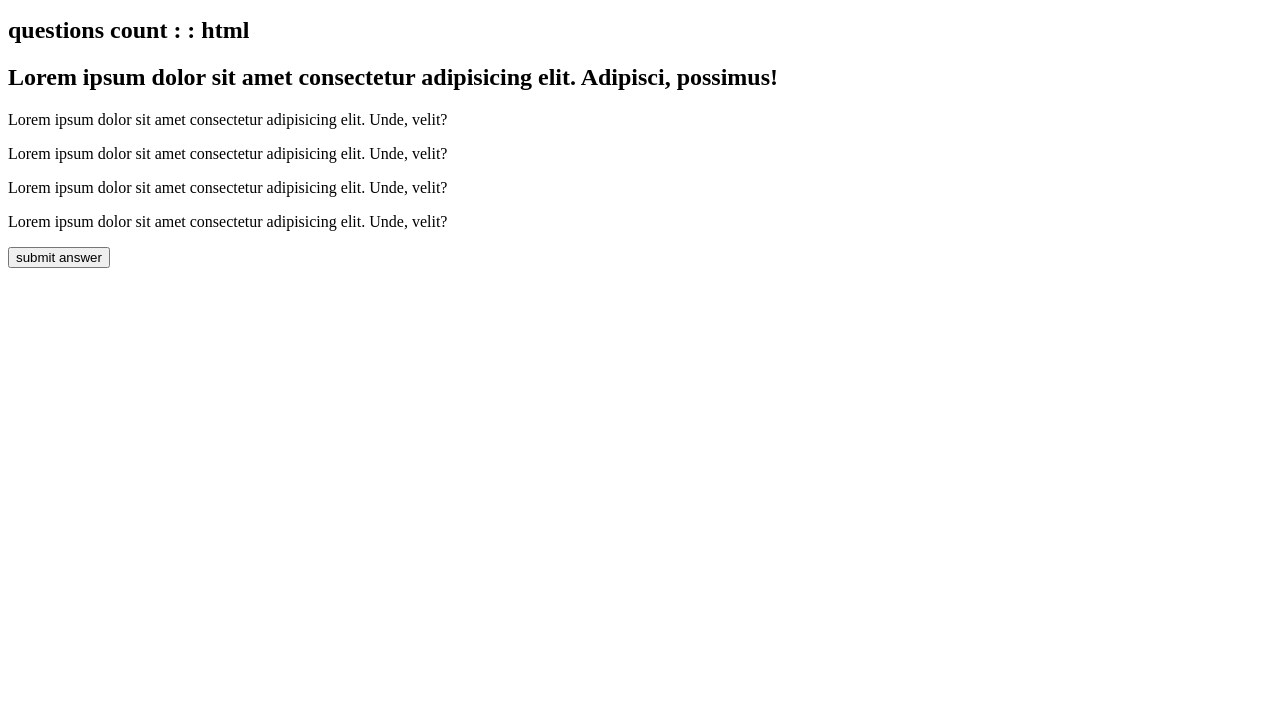
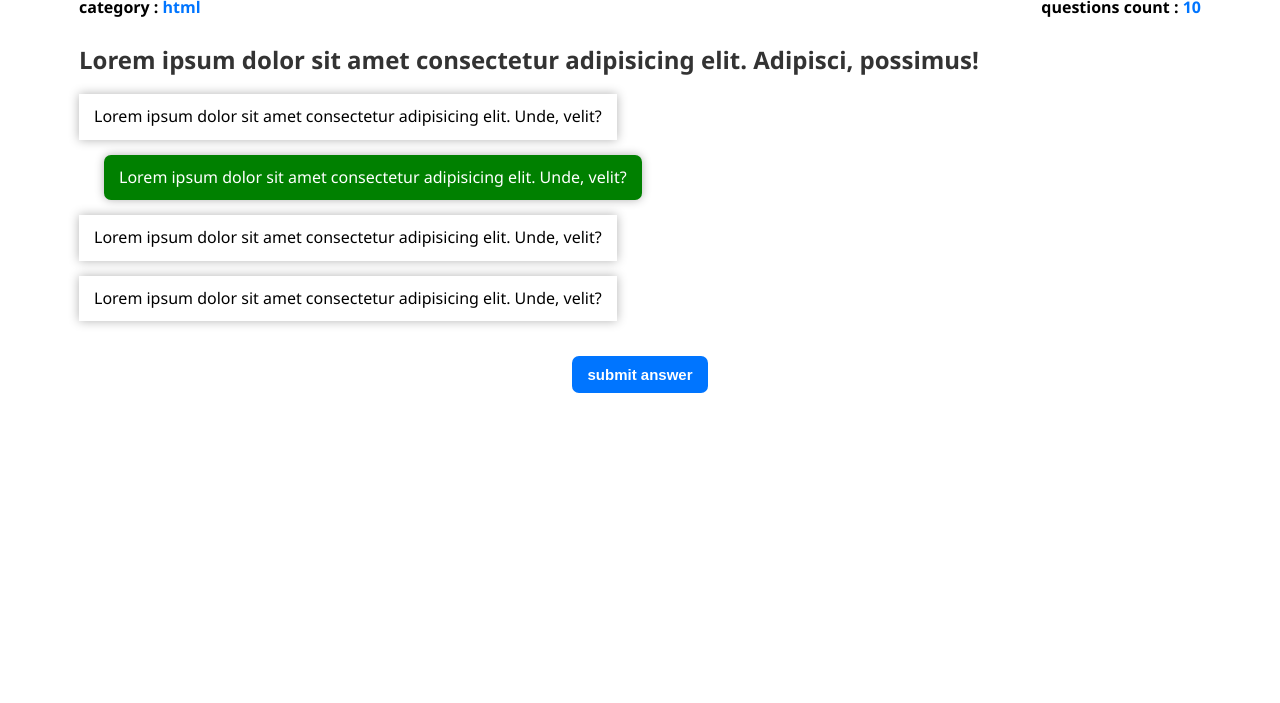
Before and after one commit to HamdyPs/quizApplection, a plain HTML site: page index.html in a window 1280 px wide. Shown: the part 97-800 px from the top of the page. Drawn offline with Linux system fonts and the light colour scheme.

Commit message:
add css style Relate #5

```diff
--- a/index.html
+++ b/index.html
@@ -10,27 +10,23 @@
 <body>
   <section>
     <div class="container">
-      <div class="whole-quiz">
       <div class="title-div">
-          <h1 class="title">quiz app</h1>
+        <h1 class="title">Quiz app</h1>
       </div>
       <div class="category-Qcount-div">
-          <h2 class="category">category : <span id="category">html</span></h2>
-          <h2 class="category">questions count : : <span id="questionsCount">html</span></h2>
+        <p class="category">category : <span id="questionsCategory">html</span></p>
+        <p class="count">questions count : <span id="questionsCount">10</span></p>
       </div>
       <div class="questions-div">
         <h2 class="question">Lorem ipsum dolor sit amet consectetur adipisicing elit. Adipisci, possimus!</h2>
       </div>
       <div class="answers-div">
-          <p>Lorem ipsum dolor sit amet consectetur adipisicing elit. Unde, velit?</p>
-          <p>Lorem ipsum dolor sit amet consectetur adipisicing elit. Unde, velit?</p>
-          <p>Lorem ipsum dolor sit amet consectetur adipisicing elit. Unde, velit?</p>
-          <p>Lorem ipsum dolor sit amet consectetur adipisicing elit. Unde, velit?</p>
+        <p class="answer">Lorem ipsum dolor sit amet consectetur adipisicing elit. Unde, velit?</p>
+        <p class="answer checked">Lorem ipsum dolor sit amet consectetur adipisicing elit. Unde, velit?</p>
+        <p class="answer">Lorem ipsum dolor sit amet consectetur adipisicing elit. Unde, velit?</p>
+        <p class="answer">Lorem ipsum dolor sit amet consectetur adipisicing elit. Unde, velit?</p>
       </div>
-        <div class="sub-div">
       <button id="submit">submit answer</button>
-        </div>
-      </div>
     </div>
   </section>
   <script src="script/main.js"></script>
--- a/style/style.css
+++ b/style/style.css
@@ -0,0 +1,74 @@
+/* Variables */
+:root {
+  --primary-color: #0075ff;
+}
+
+/* Reset */
+* {
+  box-sizing: border-box;
+  margin: 0;
+  padding: 0;
+}
+
+/* Main Style */
+body {
+  font-family: 'Segoe UI', Tahoma, Geneva, Verdana, sans-serif;
+  line-height: 1.6;
+}
+
+/* Quiz Style */
+.container {
+  max-width: 90%;
+  margin: auto;
+  padding: 0 15px;
+}
+.container .title-div {
+  color: var(--primary-color);
+  text-align: center;
+  font-size: 30px;
+}
+.container .category-Qcount-div {
+  padding-block: 20px;
+  display: flex;
+  justify-content: space-between;
+  align-items: center;
+}
+.container .category-Qcount-div p {
+  font-weight: bold;
+}
+.container .category-Qcount-div p span {
+  color: var(--primary-color);
+}
+.container .questions-div {
+  color: #333;
+}
+.container .answers-div {
+  display: flex;
+  flex-direction: column;
+  gap: 15px;
+  margin: 15px 0;
+}
+.container .answers-div .answer {
+  cursor: pointer;
+  padding: 10px 15px;
+  width: fit-content;
+  box-shadow: 0px 0px 10px rgba(0, 0, 0, 0.3);
+}
+.container .answers-div .answer.checked {
+  background: green;
+  color: #fff;
+  border-radius: 7px;
+  transform: translateX(25px);
+}
+.container #submit {
+  display: block;
+  padding: 10px 15px;
+  border: none;
+  color: #fff;
+  font-weight: bold;
+  font-size: 15px;
+  border-radius: 7px;
+  cursor: pointer;
+  margin: 35px auto 0;
+  background: var(--primary-color);
+}
```
Lines whose indentation alone changed are shown as unchanged.
